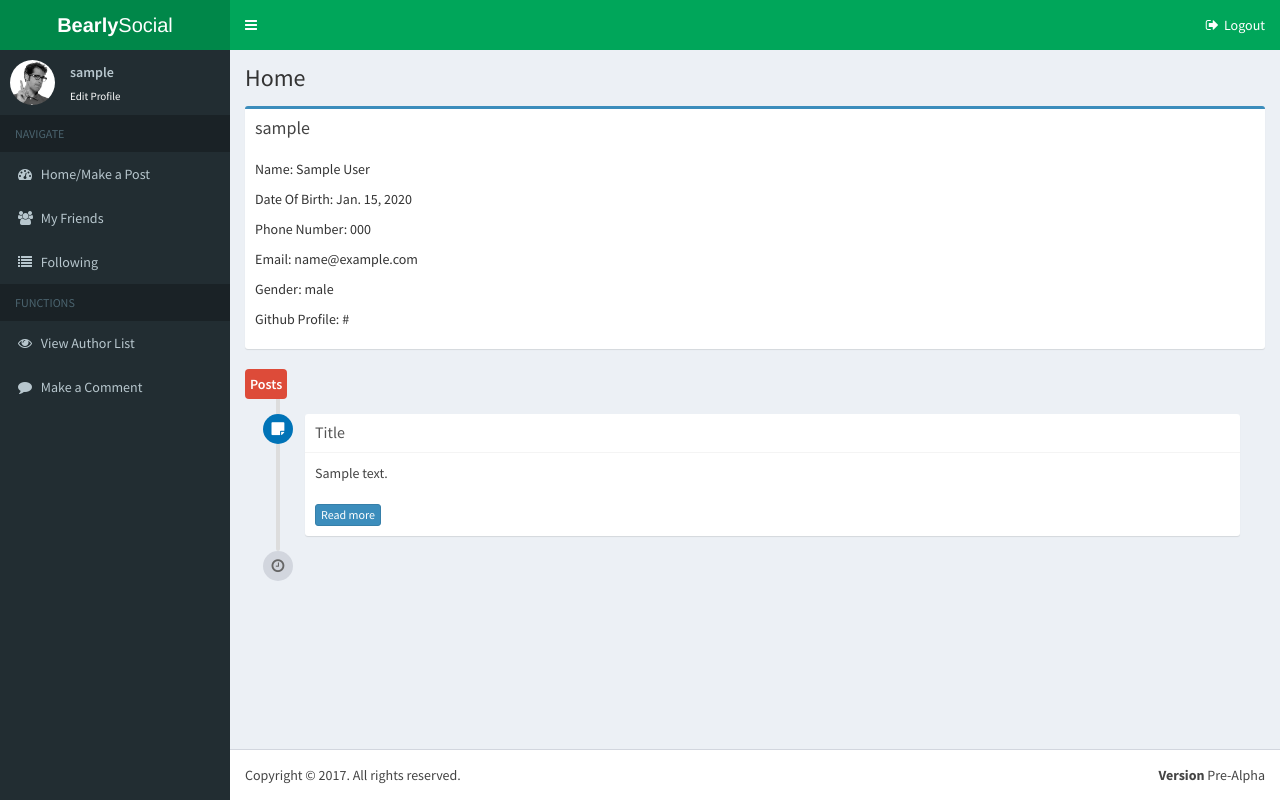
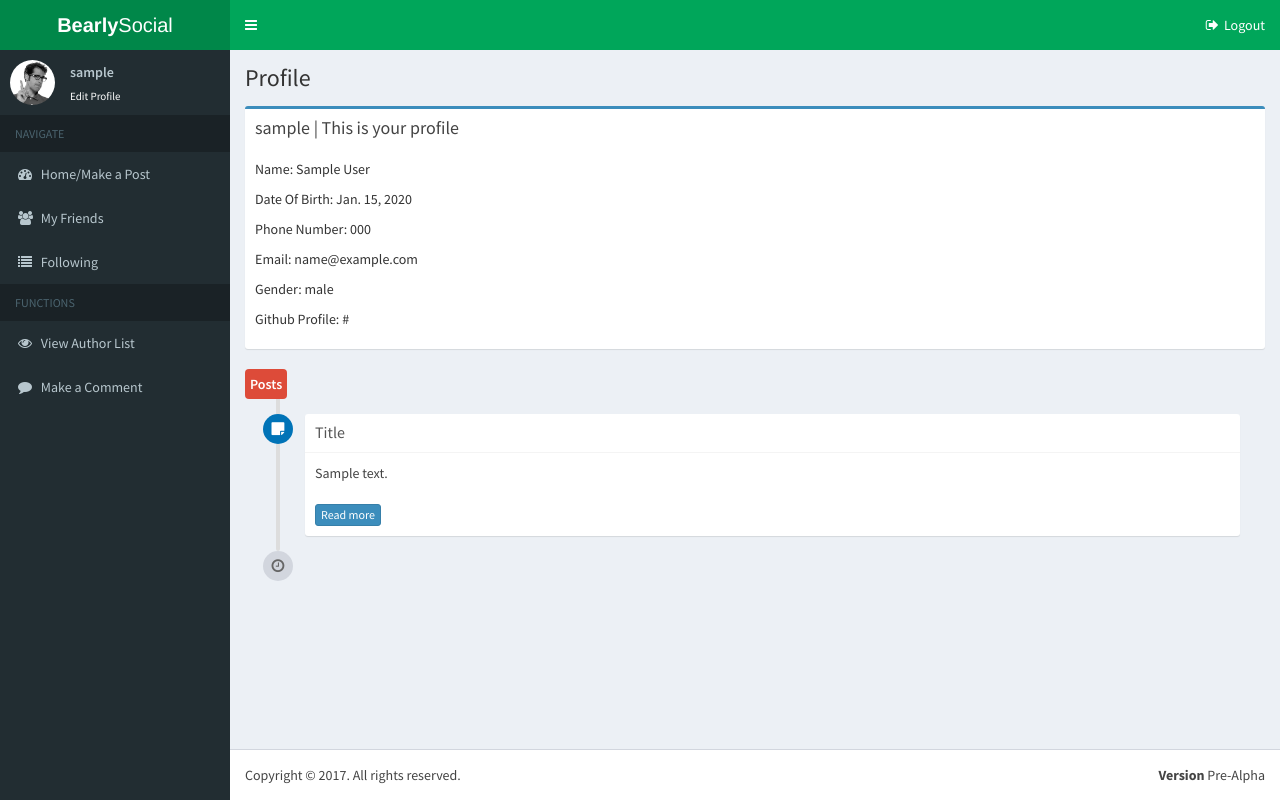
Before and after one commit to genomaxx/404cmputProject, a Django app: page /author/1/ in a window 1280 px wide. Run offline with Django 3.2, Linux system fonts and the light colour scheme; a user stored in the database is signed in; tables that the repository leaves empty hold one stand-in row (values such as "Sample post"); some libraries are stand-ins or nearby versions.

Commit message:
Adding friend status in profiles

```diff
--- a/social/author/templates/author/profile.html
+++ b/social/author/templates/author/profile.html
@@ -7,7 +7,7 @@
     <!-- Content Header (Page header) -->
     <section class="content-header">
       <h1>
-        Home
+        Profile
       </h1>
     </section>
 
@@ -17,11 +17,13 @@
         <div class="col-md-12">
           <div class="box box-primary">
             <div class="box-header">
-              <h3 class="box-title"> {{request.user.username}}</h3>
-            </div>
+              <h2 class="box-title">
+		{{request.user.username}} | {{friend_status}}
+	      </h2>
+	    </div>
             <div class="box-body">
                 <p>Name:
-				{{author.firstname}}
+		{{author.firstname}}
                 {{author.lastname}}</p>
                 <p>Date Of Birth:
                 {{author.dob}}</p>
--- a/social/author/utils.py
+++ b/social/author/utils.py
@@ -31,3 +31,16 @@ post_predicates = [
 
 def can_view(viewer, post):
     return post_predicates[post.privacyLevel](viewer, post)
+
+
+def get_friend_status(author, visitor):
+    if author == visitor:
+        return "This is your profile"
+    elif author.isFriend(visitor):
+        return "You're friends"
+    elif author.isFollowing(visitor):
+        return "They follow you"
+    elif visitor.isFollowing(author):
+        return "You follow them"
+    else:
+        return "You're not friends"
--- a/social/author/views.py
+++ b/social/author/views.py
@@ -6,6 +6,7 @@ from post.models import Post
 from django.contrib.auth.models import User
 from django.db.models import Q
 from . import forms
+from .utils import get_friend_status
 import sys
 # Create your views here.
 
@@ -64,6 +65,8 @@ def profile(request, id):
     user = User.objects.get(id=id)
     author = Author.objects.get(id=user)
     context = {'author': author}
+    visitor = Author.objects.get(id=request.user)
+    context["friend_status"] = get_friend_status(visitor, author)
 
     try:
         posts = Post.objects.filter(
```
